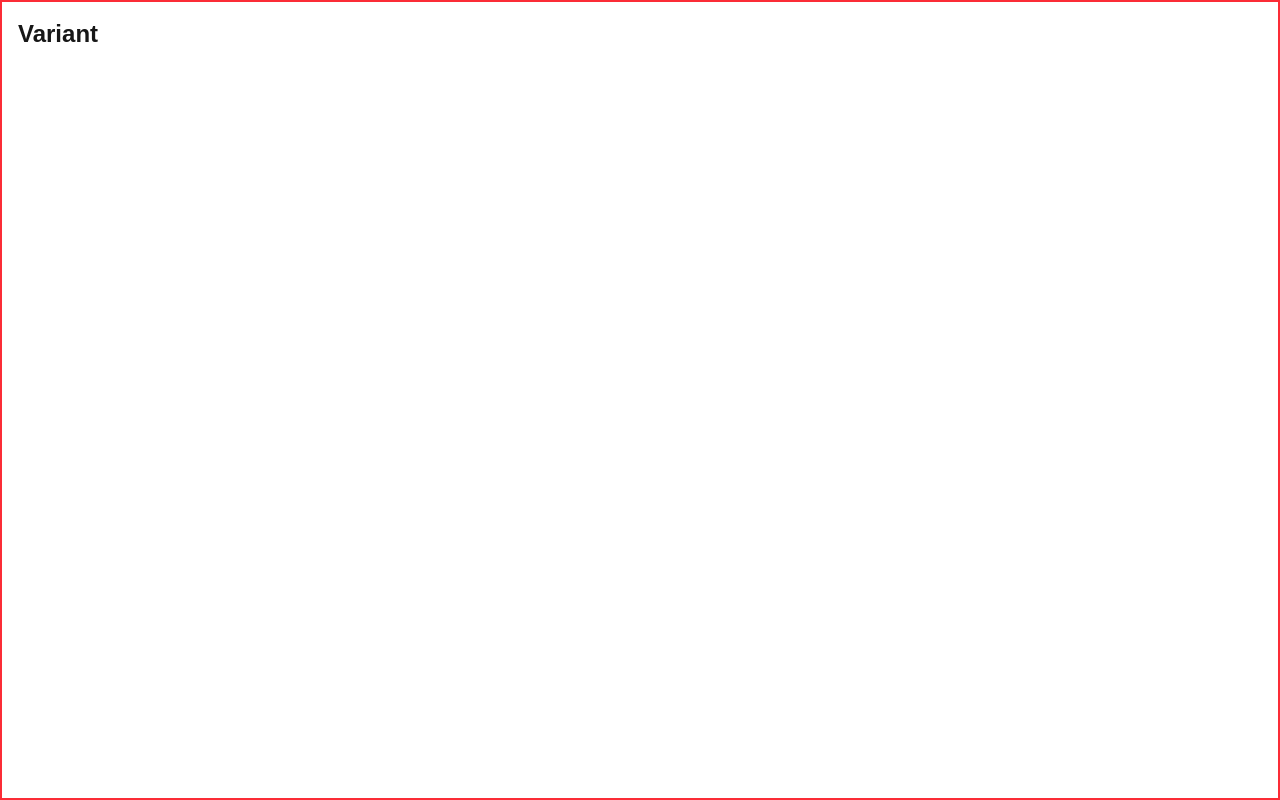
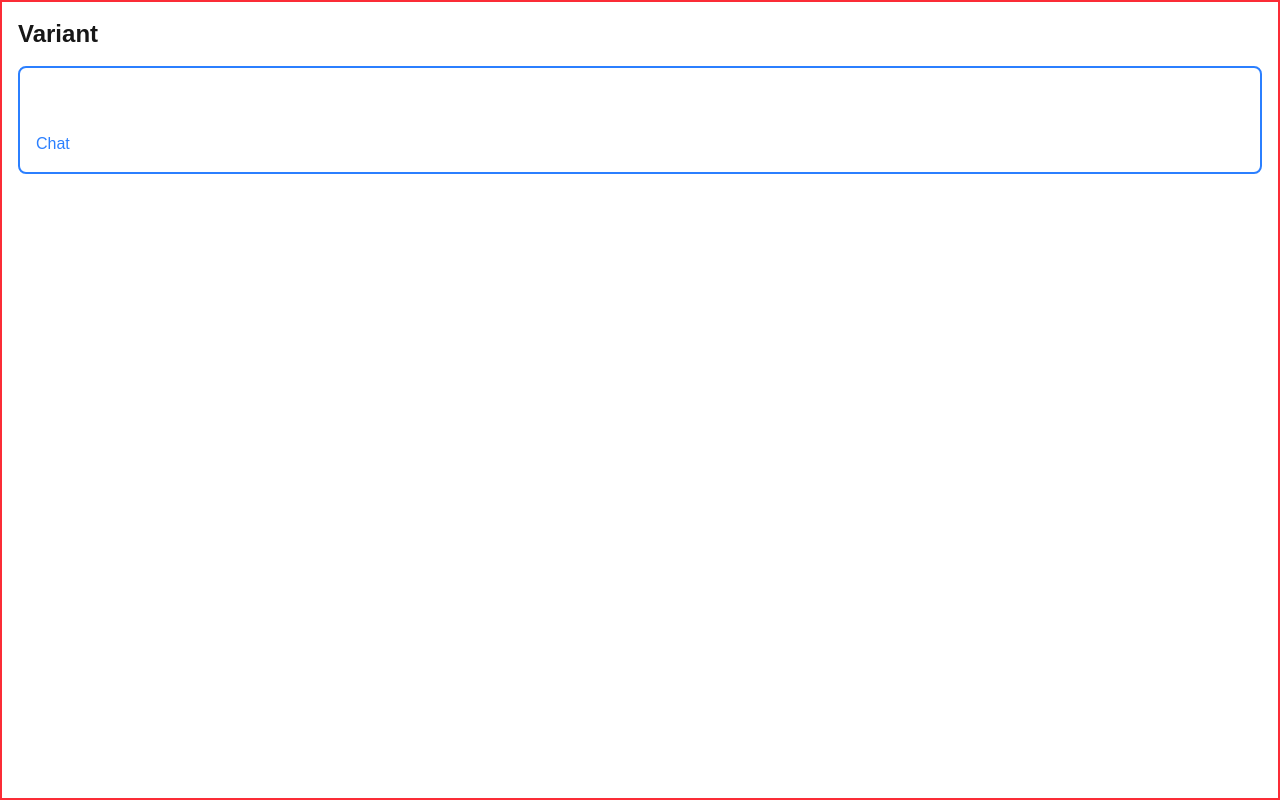
Before and after one commit to smitkhanparaZuru/parallel-old, a Next.js app: page /1 in a window 1280 px wide. Built offline with nearby package versions, Linux system fonts and the light colour scheme.

Commit message:
Enhance HomePage and VariantPage with improved layout and styling. Introduce ClientLayout for better segment management. Update page titles for consistency by adding spaces in Changelog, Chat, Discover, Profile, and Setting pages.

```diff
--- a/src/app/[variants]/(main)/changelog/page.jsx
+++ b/src/app/[variants]/(main)/changelog/page.jsx
@@ -1,3 +1,3 @@
 export default function ChangelogPage() {
-  return <div className='text-white'>ChangelogPage</div>;
+  return <div className='text-white'>Changelog Page</div>;
 }
--- a/src/app/[variants]/(main)/chat/page.jsx
+++ b/src/app/[variants]/(main)/chat/page.jsx
@@ -1,3 +1,3 @@
 export default function ChatPage() {
-  return <div className='text-white'>ChatPage</div>;
+  return <div className='text-white'>Chat Page</div>;
 }
--- a/src/app/[variants]/(main)/discover/page.jsx
+++ b/src/app/[variants]/(main)/discover/page.jsx
@@ -1,3 +1,3 @@
 export default function DiscoverPage() {
-  return <div className='text-white'>DiscoverPage</div>;
+  return <div className='text-white'>Discover Page</div>;
 }
--- a/src/app/[variants]/(main)/profile/page.jsx
+++ b/src/app/[variants]/(main)/profile/page.jsx
@@ -1,3 +1,3 @@
 export default function ProfilePage() {
-  return <div className='text-white'>ProfilePage</div>;
+  return <div className='text-white'>Profile Page</div>;
 }
--- a/src/app/[variants]/(main)/setting/page.jsx
+++ b/src/app/[variants]/(main)/setting/page.jsx
@@ -1,3 +1,3 @@
 export default function SettingPage() {
-  return <div className='text-white'>SettingPage</div>;
+  return <div className='text-white'>Setting Page</div>;
 }
--- /dev/null
+++ b/src/app/[variants]/clientLayout.jsx
@@ -0,0 +1,22 @@
+'use client';
+
+import { useSelectedLayoutSegments } from 'next/navigation';
+import { useMemo } from 'react';
+
+export default function ClientLayout({ children }) {
+  const segments = useSelectedLayoutSegments();
+
+  const mainKey = useMemo(
+    () => segments.filter((segment) => segment.startsWith('(')).join('/'),
+    [segments]
+  );
+
+  console.log('segments', segments);
+  console.log('mainKey', mainKey);
+
+  return (
+    <div key={mainKey} className='w-full h-full'>
+      {children}
+    </div>
+  );
+}
--- a/src/app/[variants]/layout.jsx
+++ b/src/app/[variants]/layout.jsx
@@ -1,10 +1,12 @@
+import ClientLayout from './clientLayout';
+
 export default function VariantLayout({ children, modal }) {
   return (
     <div className='w-full h-full min-h-screen border-2 border-red-500 p-4'>
       <div className='mb-4'>
         <h1 className='text-2xl font-bold'>Variant</h1>
       </div>
-      {children}
+      <ClientLayout>{children}</ClientLayout>
       {modal}
       <div id='modal-root'></div>
     </div>
--- a/src/app/[variants]/page.jsx
+++ b/src/app/[variants]/page.jsx
@@ -1,3 +1,16 @@
+import Link from 'next/link';
+
 export default function VariantPage() {
-  return <div className='text-white'>VariantPage</div>;
+  return (
+    <div className='text-white p-4 border-2 border-blue-500 rounded-lg w-full h-full'>
+      <div className='mb-4'>
+        <h1 className='text-2xl font-bold'>VariantPage</h1>
+      </div>
+      <div className='flex flex-row gap-4'>
+        <Link href='/dark/chat' className='text-blue-500'>
+          Chat
+        </Link>
+      </div>
+    </div>
+  );
 }
--- a/src/app/page.jsx
+++ b/src/app/page.jsx
@@ -1,3 +1,16 @@
+import Link from 'next/link';
+
 export default function HomePage() {
-  return <div>HomePage</div>;
+  return (
+    <div className='text-white p-4'>
+      <div className='mb-4'>
+        <h1 className='text-2xl font-bold'>HomePage</h1>
+      </div>
+      <div className='flex flex-row gap-4'>
+        <Link href='/dark/chat' className='text-blue-500'>
+          Chat
+        </Link>
+      </div>
+    </div>
+  );
 }
```
